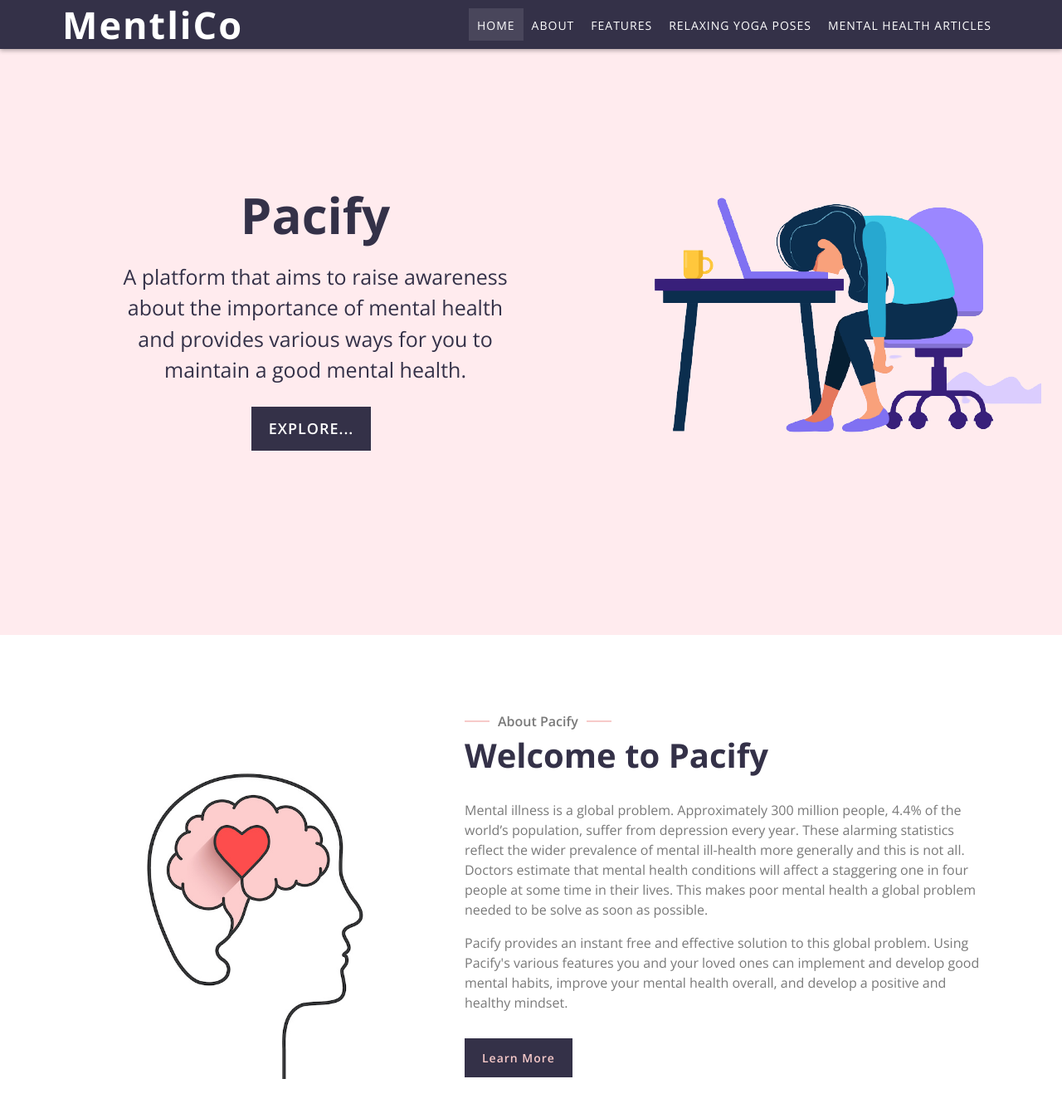
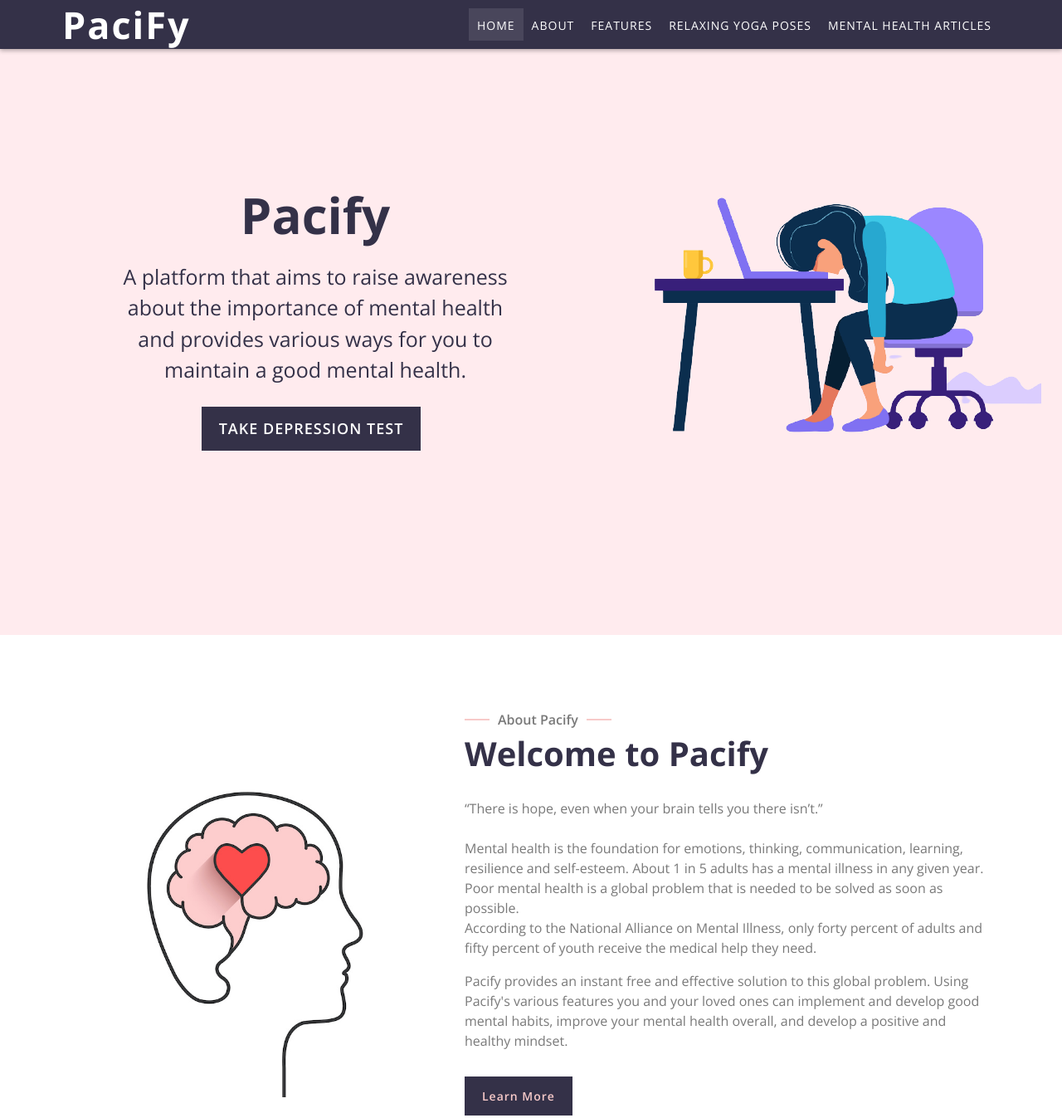
Before and after one commit to srai0109/Pacify, a plain HTML site: page index.html in a window 1280 px wide. Shown: the top 1347 px of the page at 83% size. Drawn offline with nearby package versions, Linux system fonts and the light colour scheme; a script that the page names is missing.

Commit message:
Update index.html

```diff
--- a/index.html
+++ b/index.html
@@ -2,7 +2,7 @@
 <html lang="en"><head><meta http-equiv="Content-Type" content="text/html; charset=UTF-8">
     <head>
         <meta charset="utf-8">
-        <title>MentliCo</title>
+        <title>Pacify</title>
         <meta content="width=device-width, initial-scale=1.0" name="viewport">
 
         <!-- Google Font -->
@@ -30,7 +30,7 @@
         <!-- Nav Bar Start -->
         <div class="navbar navbar-expand-lg bg-dark navbar-dark nav-sticky">
             <div class="container-fluid">
-                <a href="index.html" class="navbar-brand">M<span>entli</span>C<span>o</span></span></a>
+                <a href="index.html" class="navbar-brand">P<span>ACI</span>F<span>Y</span></span></a>
                 <button type="button" class="navbar-toggler" data-toggle="collapse" data-target="#navbarCollapse">
                     <span class="navbar-toggler-icon"></span>
                 </button>
@@ -61,7 +61,7 @@
                                 A platform that aims to raise awareness about the importance of mental health and provides various ways for you to maintain a good mental health.
                             </p>
                             <div class="hero-btn">
-                                <a class="btn" href="index.html">Explore...</a>
+                                <a class="btn" target="_blank" href="quiz.html">Take Depression Test</a>
                             </div>
                         </div>
                     </div>
@@ -92,7 +92,8 @@
                         </div>
                         <div class="about-text">
                             <p>
-                                Mental illness is a global problem. Approximately 300 million people, 4.4% of the world’s population, suffer from depression every year. These alarming statistics reflect the wider prevalence of mental ill-health more generally and this is not all. Doctors estimate that mental health conditions will affect a staggering one in four people at some time in their lives. This makes poor mental health a global problem needed to be solve as soon as possible.
+								“There is hope, even when your brain tells you there isn’t.”<br><br>
+                                Mental health is the foundation for emotions, thinking, communication, learning, resilience and self-esteem. About 1 in 5 adults has a mental illness in any given year. Poor mental health is a global problem that is needed to be solved as soon as possible.<br>According to the National Alliance on Mental Illness, only forty percent of adults and fifty percent of youth receive the medical help they need.
 
 
                             </p>
```
